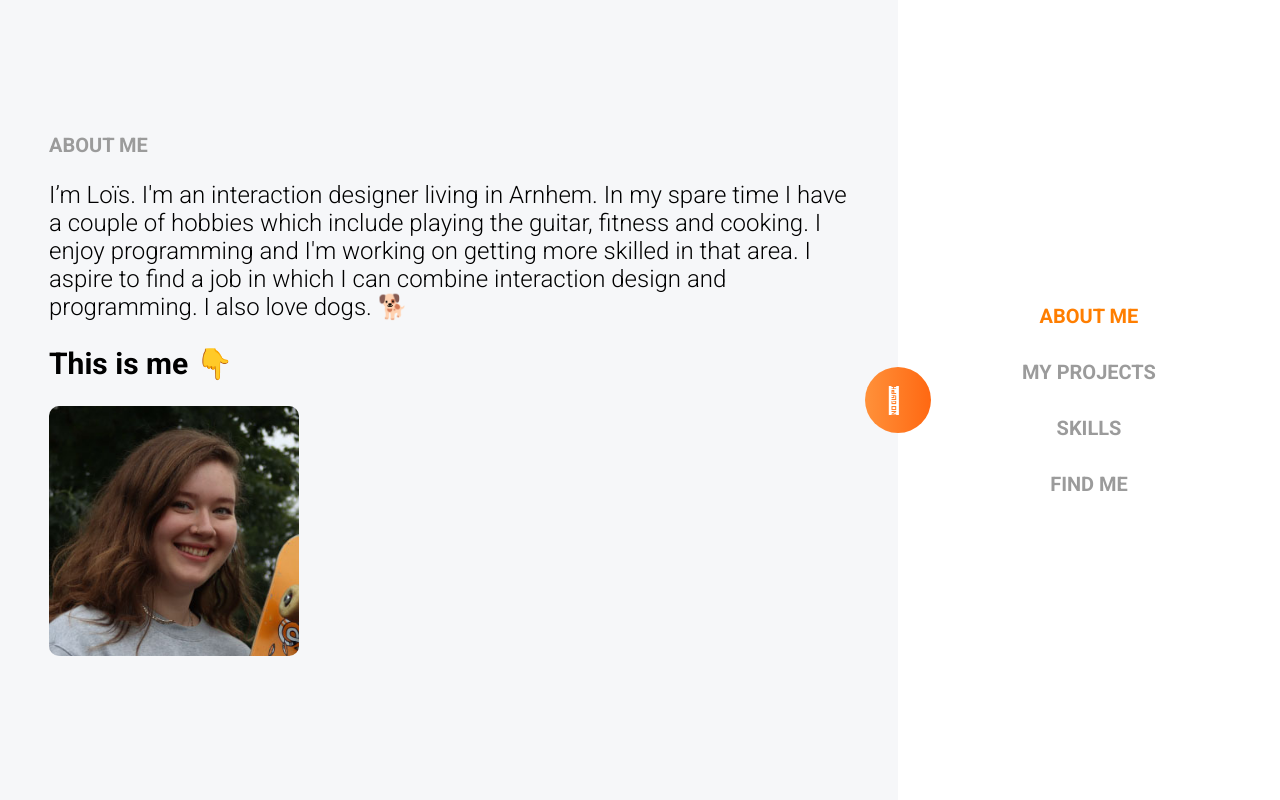
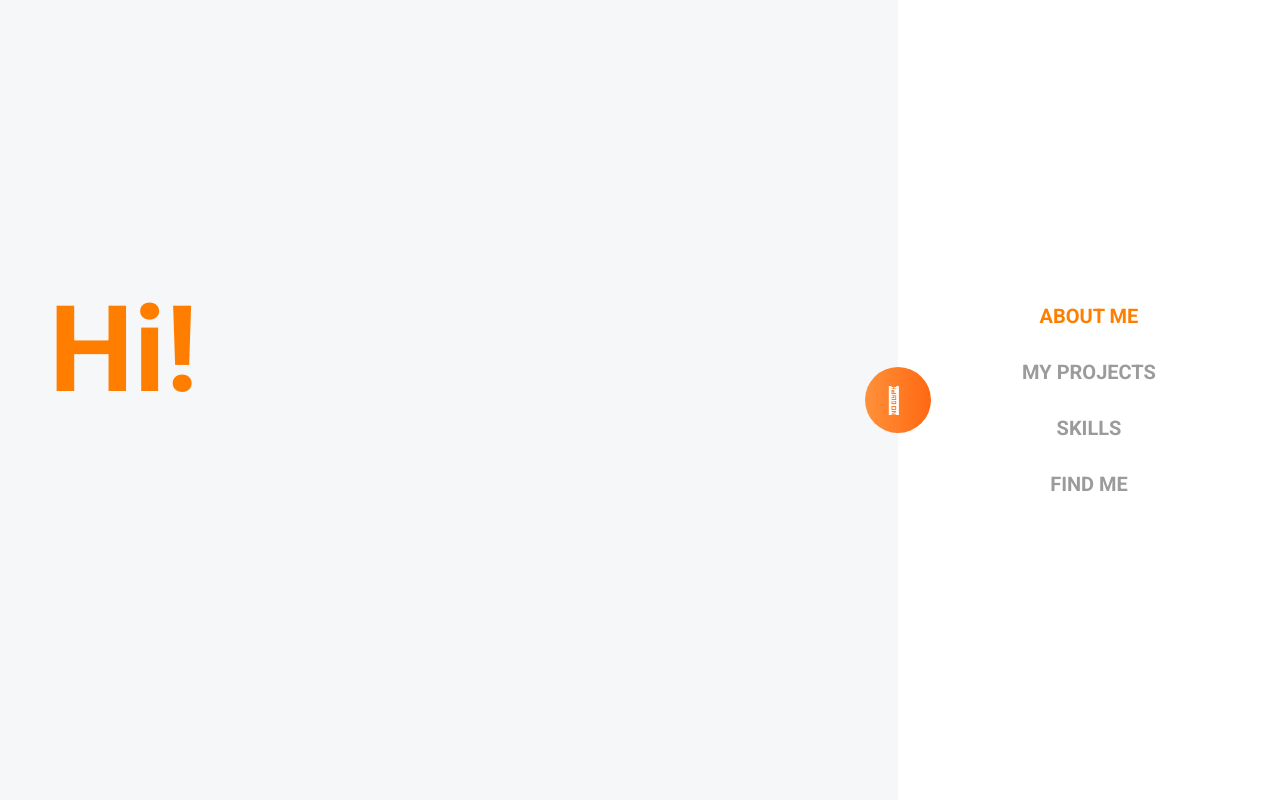
Before and after one commit to lbrndsn/portfolio, a React (Create React App) app: page / in a window 1280 px wide. Shown: the top 800 px of the page. Built offline with nearby package versions, Linux system fonts and the light colour scheme.

Commit message:
fix splash

```diff
--- a/src/App.scss
+++ b/src/App.scss
@@ -40,6 +40,11 @@ h2 {
 h3 {
   font-size: 18px;
   color: $text-gray;
+}
+
+h4 {
+  font-size: 120px;
+  color: $primary-color;
 }
 
 p {
--- a/src/navigation/Router.js
+++ b/src/navigation/Router.js
@@ -3,6 +3,7 @@ import Contact from "../pages/Contact";
 import Skills from "../pages/Skills";
 import Projects from "../pages/Projects";
 import About from "../pages/About";
+import Splash from "../pages/Splash";
 import NavButton from "./NavButton";
 import Navbar from "./Navbar";
 import {observer} from "mobx-react-lite";
@@ -61,6 +62,7 @@ const Navigation = observer(() => {
             <Navbar/>
             <NavButton/>
 
+            <Splash/>
             {routes.map(route => (
                 route.renderComponent(route.link)
             ))}
--- /dev/null
+++ b/src/pages/Splash.js
@@ -0,0 +1,15 @@
+import React, {useEffect, useRef} from "react";
+import {useRouteStore} from "../stores/RouteStore";
+import {observer} from "mobx-react-lite";
+
+const Splash = observer(() => {
+    return (
+        <div className="fixed page">
+            <div className="page-inner">
+                <h4>Hi!</h4>
+            </div>
+        </div>
+    )
+});
+
+export default Splash;
```
